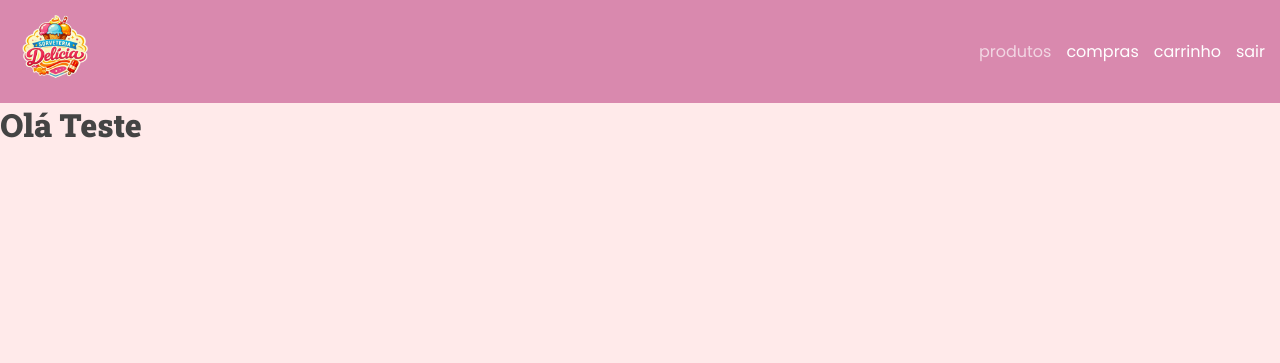
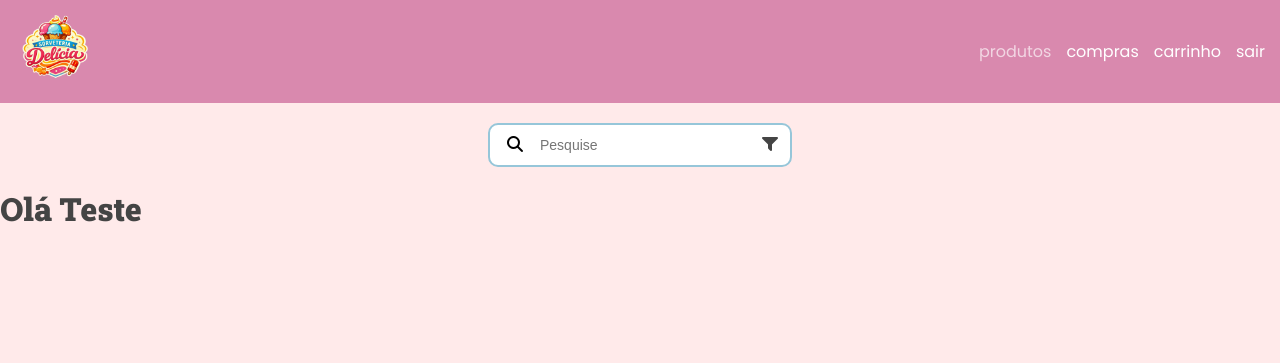
Before and after one commit to ericSilvaP/simple-ice-cream-parlor-system, a Django app: page / in a window 1280 px wide. Shown: the top 363 px of the page. Run offline with Django 5.2, Linux system fonts and the light colour scheme; some libraries are stand-ins or nearby versions.

Commit message:
style: search-bar structre and style

```diff
--- a/products/static/products/css/style.css
+++ b/products/static/products/css/style.css
@@ -17,6 +17,7 @@ body {
   font-family: var(--font-primary);
 }
 
+/* HEADER */
 #logo {
   height: 8rem;
   width: 8rem;
@@ -77,7 +78,62 @@ header li:hover {
   cursor: pointer;
 }
 
+/* SEARCH-BAR */
+.search-bar-container {
+  width: 100%;
+  display: flex;
+  justify-content: center;
+  padding: 2rem 0;
+}
+
+.search-form {
+  display: flex;
+  background-color: white;
+  padding: 0.6rem 1rem;
+  border: 2px solid var(--color-02);
+  border-radius: 1rem;
+  gap: 1rem;
+}
+
+.search-form:focus-within {
+  outline: 2px solid var(--color-01);
+}
+
+.search-button-container button {
+  padding: 0.5rem;
+}
+
+.search-button-container button,
+.search-field-container,
+.search-field-container input {
+  background-color: transparent;
+  border: none;
+}
+
+.search-field-container,
+.search-field-container input {
+  height: 100%;
+  font-size: 1.4rem;
+  min-width: 21rem;
+}
+
+.search-field-container input:focus {
+  outline: none;
+}
+
+.filter-button-container,
+.search-button-container button {
+  cursor: pointer;
+  font-size: 1.6rem;
+}
+
+.search-button-container button:hover,
+.filter-button-container:hover {
+  opacity: 65%;
+}
+
 @media (min-width: 400px) {
+  /* HEADER */
   #nav-options {
     display: flex;
     justify-content: space-between;
--- /dev/null
+++ b/products/templates/products/partials/search-bar.html
@@ -0,0 +1,15 @@
+<div class="search-bar-container">
+  <form action="" class="search-form">
+    <div class="search-button-container">
+      <button type="submit">
+        <i class="fa-solid fa-magnifying-glass"></i>
+      </button>
+    </div>
+    <div class="search-field-container">
+      <input type="search" name="q" id="product-search" placeholder="Pesquise">
+    </div>
+    <div class="filter-button-container">
+      <i class="fa-solid fa-filter"></i>
+    </div>
+  </form>
+</div>
--- a/products/templates/products/products.html
+++ b/products/templates/products/products.html
@@ -4,5 +4,6 @@
 {% endblock title %}
 {% block content %}
   {% include 'products/partials/header.html' %}
+  {% include 'products/partials/search-bar.html' %}
   <h1>Olá Teste</h1>
 {% endblock content %}
```
